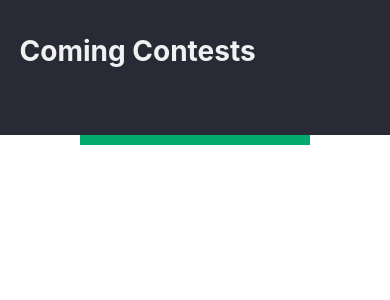
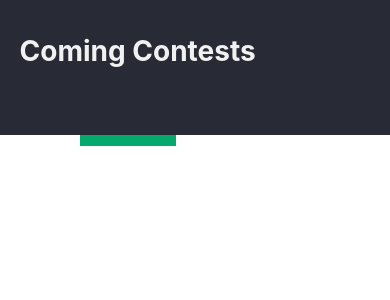
Before and after one commit to Dct-tcd/Coding-time-, a PHP site: page / in a window 390 px wide. Shown: the top 300 px of the page. Run offline with PHP 8.4, Linux system fonts and the light colour scheme.

Commit message:
improvement

```diff
--- a/script.js
+++ b/script.js
@@ -100,11 +100,13 @@ if (r.site!="HackerRank"&&r.site!="HackerEarth")
     r.start_time = dt.toLocaleString();
     r.end_time = dt1.toLocaleString();
      r.url=str.link(r.url);
-
+//      var newElement = document.createElement("p");
+// newElement.innerHTML = "CONTENTS";
+// document.getElementById("ID").appendChild(newElement);
      tab +=
     `<tr>
     <td>${r.name} </td>
-    <td>${r.url}</td>
+    <td>${r.name}</td>
     <td>${r.in_24_hours} </td>
     <td>${r.start_time} </td>
     <td>${r.end_time}</td>
--- a/style.css
+++ b/style.css
@@ -80,8 +80,10 @@ body
     table-layout: auto;
   }
         .topnav {
+
+            width: max-content;
             position: static;
-            /* height: fit-content; */
+            width: fit-content;
             height:49px;
             top: 10%;
             width: 100%;
@@ -91,8 +93,7 @@ body
           }
 
           .topnav a {
-                /* height: fit-content; */
-                /* max-height: fit-content; */
+            align-items: center;
                 display: inline-block;
                 display: -moz-inline-box;
                 *display: inline;
@@ -122,6 +123,7 @@ body
             .topnav a.icon {
               float: right;
               display: block;
+              /* width: max-content; */
             }
             #img{
               visibility: hidden;
@@ -130,26 +132,42 @@ body
               visibility: hidden;
             }
             .topnav{
-              /* mask-position: 0%; */
+              mask-position: 0%;
               width: 100%;
-              /* scroll-behavior: smooth; */
+              /* min-width: fit-content; */
+              /* width: auto; */
+              /* height: none; */
+              /* color: max-content; */
+              /* column-width:2rem; */
+              display:inline-block;
+              width: fit-content;
+              /* left:0% */
+              float:left;
+              scroll-behavior: smooth;
             }
             .topnav a{
-              width:max-content;
+
+            background-color: #04AA6D;
+            /* position: absolute; */
+              min-width:fit-content;
+              max-width:fit-content;
               float: none;
               justify-content: center;
               text-align: center;
               align-content: center;
-              float: none;
+              /* float: left; */
             }
-            .topnav.responsive {position: relative;}
+            .topnav.responsive {position: relative;
+            }
             .topnav.responsive a.icon {
+              width: fit-content;
               position: absolute;
               right: 0;
               top: 0;
             }
             .topnav.responsive a {
-              float: none;
+              width: fit-content;
+              /* float: left; */
               display: block;
               text-align: left;
             }
```
Also changed, not shown: index.html (+0 -9 lines).
